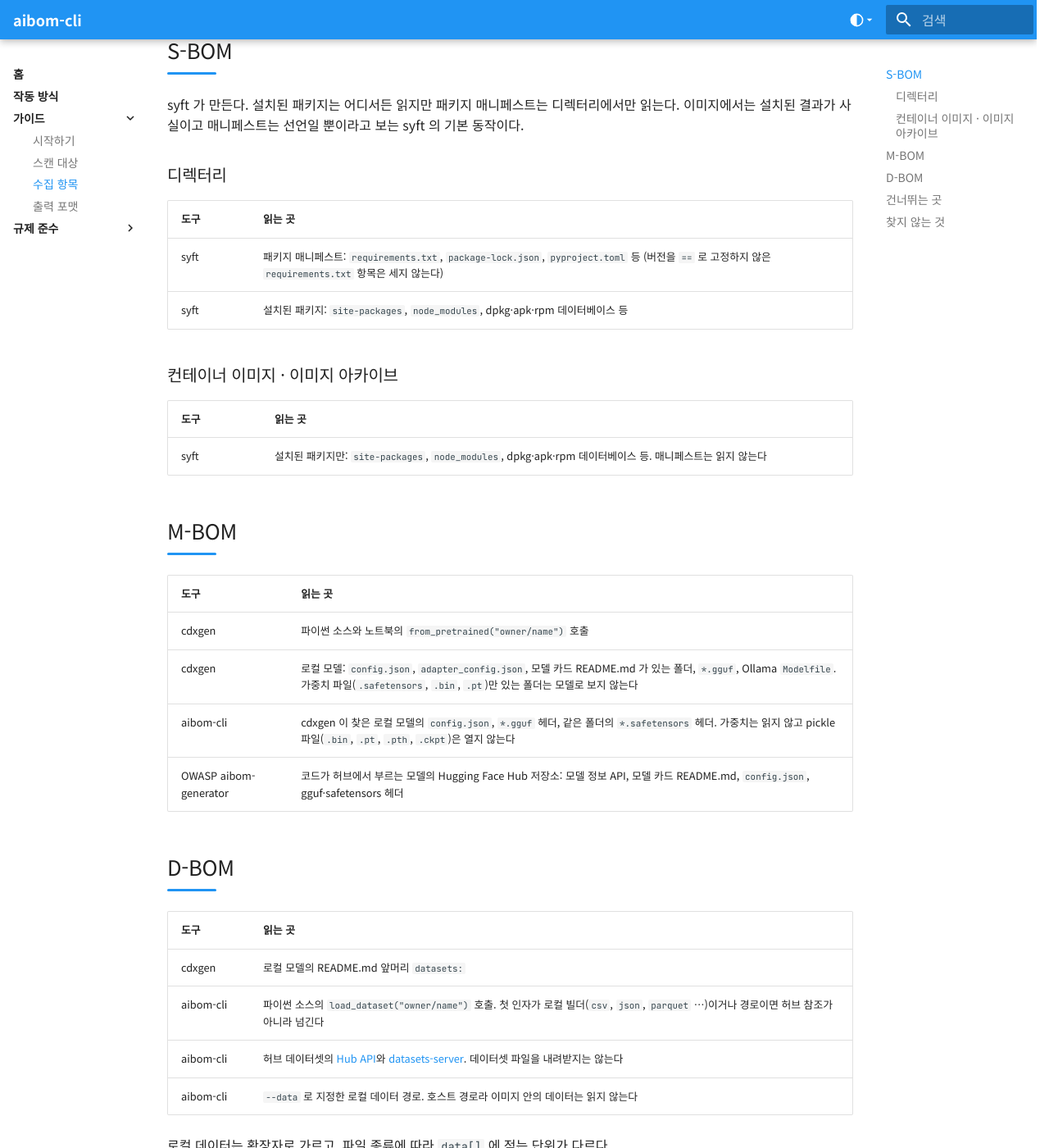
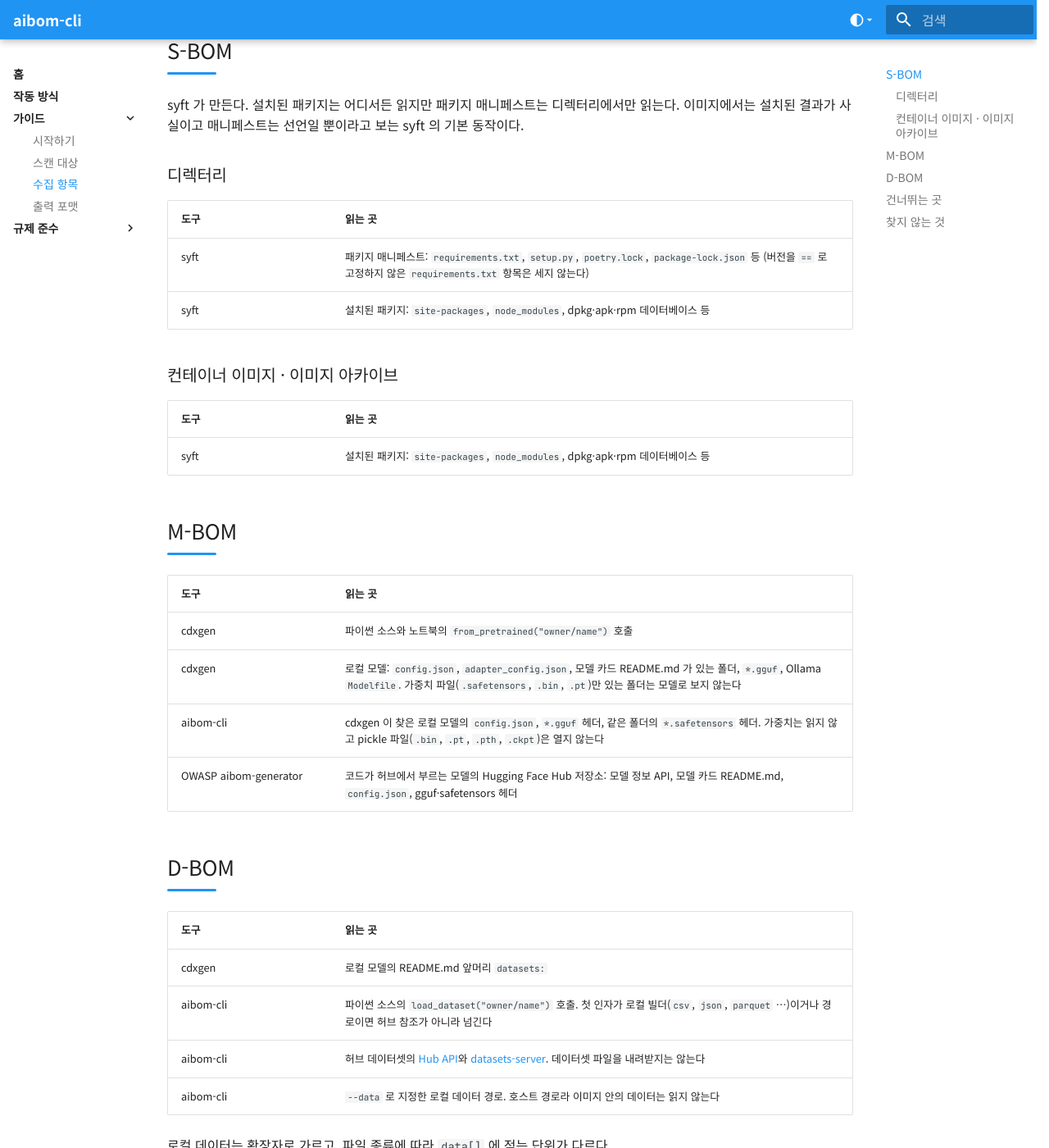
Before and after one commit to ai-devtestsecops-os/sure-aibom, an MkDocs documentation site: the page built from docs/guides/collected-items.md, in a window 1280 px wide and 1400 px high, scrolled down 265 px. Shown: the whole window at 82% size. Built offline with MkDocs 1.6.1 and Material for MkDocs 9.7.7, drawn with Linux system fonts in a browser that asks for light colours.

Commit message:
docs: fix the manifest examples to files syft reads, simplify the image row, and fix the first column width of two-column tables

```diff
--- a/docs/guides/collected-items.md
+++ b/docs/guides/collected-items.md
@@ -12,14 +12,14 @@ syft 가 만든다. 설치된 패키지는 어디서든 읽지만 패키지 매
 
 | 도구 | 읽는 곳 |
 |---|---|
-| syft | 패키지 매니페스트: `requirements.txt`, `package-lock.json`, `pyproject.toml` 등 (버전을 `==` 로 고정하지 않은 `requirements.txt` 항목은 세지 않는다) |
+| syft | 패키지 매니페스트: `requirements.txt`, `setup.py`, `poetry.lock`, `package-lock.json` 등 (버전을 `==` 로 고정하지 않은 `requirements.txt` 항목은 세지 않는다) |
 | syft | 설치된 패키지: `site-packages`, `node_modules`, dpkg·apk·rpm 데이터베이스 등 |
 
 ### 컨테이너 이미지 · 이미지 아카이브
 
 | 도구 | 읽는 곳 |
 |---|---|
-| syft | 설치된 패키지만: `site-packages`, `node_modules`, dpkg·apk·rpm 데이터베이스 등. 매니페스트는 읽지 않는다 |
+| syft | 설치된 패키지: `site-packages`, `node_modules`, dpkg·apk·rpm 데이터베이스 등 |
 
 ## M-BOM
 
--- a/docs/stylesheets/extra.css
+++ b/docs/stylesheets/extra.css
@@ -97,5 +97,9 @@ html { scrollbar-gutter: stable; }
 .md-footer__direction { font-size: .6rem; }
 .md-copyright { padding: .2rem 0; }     /* 아래 메타 띠(저작권·생성기 자리, 지금은 비어 있다)도 얇게 */
 
+/* 두 열짜리 표(수집 항목의 도구 | 읽는 곳)는 첫 열 폭을 고정한다. 안 그러면 표마다 첫 열의 가장 긴 이름(syft, OWASP aibom-generator)에
+   맞춰 폭이 달라진다. th:first-child:nth-last-child(2) 는 열이 정확히 둘인 표의 첫 머리칸이다 */
+.md-typeset table:not([class]) th:first-child:nth-last-child(2) { width: 10rem; white-space: nowrap; }
+
 /* 표: 마우스를 올려도 행을 회색으로 칠하지 않는다 (Material 기본은 hover 에 옅은 회색) */
 .md-typeset table:not([class]) tbody tr:hover { background-color: transparent; box-shadow: none; }
```
